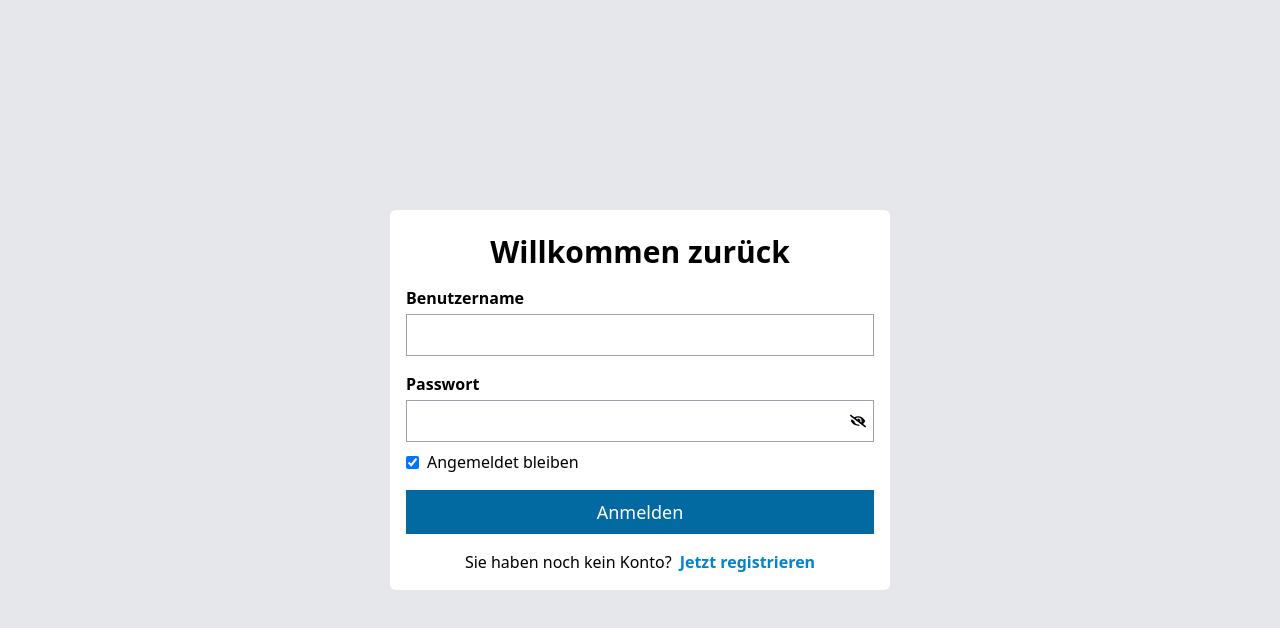
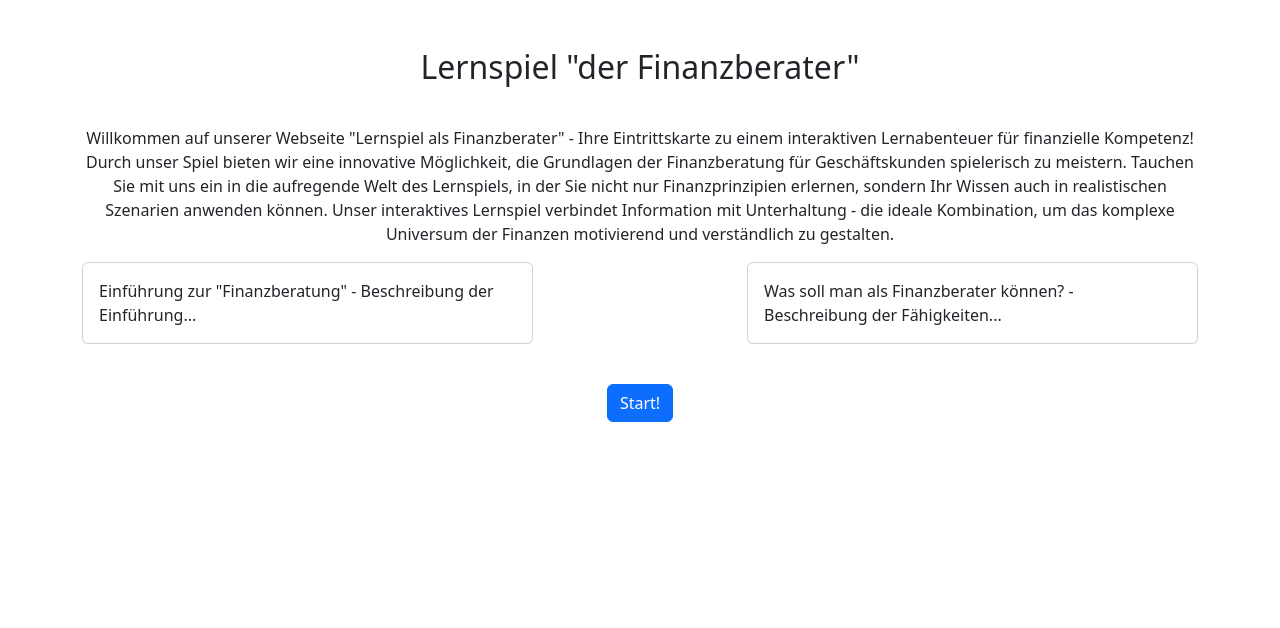
Before and after one commit to Rav425/projekt2_learnspiel_finanzberater, a React (Vite) app: page / in a window 1280 px wide. Shown: the top 628 px of the page. Built offline with nearby package versions, Linux system fonts and the light colour scheme.

Commit message:
start seite ist fertig bro

```diff
--- a/package.json
+++ b/package.json
@@ -11,6 +11,7 @@
   },
   "dependencies": {
     "autoprefixer": "^10.4.16",
+    "bootstrap": "^5.3.2",
     "postcss": "^8.4.32",
     "react": "^18.2.0",
     "react-dom": "^18.2.0",
--- a/src/App.tsx
+++ b/src/App.tsx
@@ -1,20 +1,66 @@
-// import { useState } from 'react'
-import Login from "./components/Login";
-import Signup from "./components/Signup";
-import { Routes, Route} from "react-router-dom";
+import React from 'react';
+import { useNavigate } from 'react-router-dom';
+import 'bootstrap/dist/css/bootstrap.min.css';
 
-function App() {
-  // const [count, setCount] = useState(0)
+const App: React.FC = () => {
+  const navigate = useNavigate();
+
+  const handleCardClick = (card: string) => {
+    if (card === 'Einführung') {
+      navigate('/introduction'); // Wenn die "Einführung"-Karte geklickt wird, navigieren Sie zur Einführungsseite.
+    } else {
+      console.log(`Karte ${card} wurde geklickt.`);
+      // Weitere Aktionen für andere Karten
+    }
+  };
+
 
   return (
-    <div>
-      <Routes>
-          <Route path="/" element={<Login />} />
-          <Route path="/signup" element={<Signup />} />
+    <div className="container mt-5">
+      <h2 className="text-center mb-4">Lernspiel "der Finanzberater"</h2>
+      <div className="row">
+        <div className="col-12">
+          <div className="text-center mt-3 mb-3">
+            <p>
+              Willkommen auf unserer Webseite "Lernspiel als Finanzberater" - Ihre Eintrittskarte zu einem interaktiven Lernabenteuer für finanzielle Kompetenz!
+              Durch unser Spiel bieten wir eine innovative Möglichkeit, die Grundlagen der Finanzberatung für Geschäftskunden spielerisch zu meistern.
+              Tauchen Sie mit uns ein in die aufregende Welt des Lernspiels, in der Sie nicht nur Finanzprinzipien erlernen, sondern Ihr Wissen auch in realistischen
+              Szenarien anwenden können. Unser interaktives Lernspiel verbindet Information mit Unterhaltung - die ideale Kombination, um das komplexe
+              Universum der Finanzen motivierend und verständlich zu gestalten.
+            </p>
+          </div>
+        </div>
+      </div>
+      {/* Obere Reihe für die beiden Karten */}
+      <div className="row">
+        <div className="col-md-5 mb-4">
+          <div className="card h-100" onClick={() => handleCardClick('Einführung')} style={{ cursor: 'pointer' }}>
+            <div className="card-body">
+              <p className="card-text">Einführung zur "Finanzberatung" - Beschreibung der Einführung...</p>
+            </div>
+          </div>
+        </div>
+        <div className="col-md-2"></div> {/* Dieser leere div sorgt für etwas Abstand zwischen den Karten */}
+        <div className="col-md-5 mb-4">
+          <div className="card h-100" onClick={() => handleCardClick('Fähigkeiten')} style={{ cursor: 'pointer' }}>
+            <div className="card-body">
+              <p className="card-text">Was soll man als Finanzberater können? - Beschreibung der Fähigkeiten...</p>
+            </div>
+          </div>
+        </div>
+      </div>
 
-      </Routes>
+      {/* Textbereich unter den Karten */}
+
+
+      {/* Reihe für den Start-Button */}
+      <div className="row">
+        <div className="col-12 text-center">
+          <button className="btn btn-primary mt-3" onClick={() => handleCardClick('Start')}>Start!</button>
+        </div>
+      </div>
     </div>
-  )
-}
+  );
+};
 
-export default App
+export default App;
--- /dev/null
+++ b/src/IntroductionPage.tsx
@@ -0,0 +1,41 @@
+import React from 'react';
+import { useNavigate } from 'react-router-dom';
+
+const IntroductionPage: React.FC = () => {
+  const navigate = useNavigate();
+
+  const handleBoxClick = (boxName: string) => {
+    console.log(`${boxName} Box wurde geklickt.`);
+    // Hier könnten Sie beispielsweise navigieren oder eine andere Aktion durchführen
+    // navigate(`/${boxName.toLowerCase()}`);
+  };
+
+  return (
+    <div className="container mt-5">
+      <h1>Fachkenntnisse</h1>
+      <div className="d-flex flex-wrap justify-content-between">
+        {/* Box 1 */}
+        <div className="p-3" style={{ border: '1px solid black', cursor: 'pointer' }} onClick={() => handleBoxClick('ThemaFinanzen')}>
+          <h3>Thema "Finanzen"</h3>
+        </div>
+
+        {/* Box 2 */}
+        <div className="p-3" style={{ border: '1px solid black', cursor: 'pointer' }} onClick={() => handleBoxClick('Finanzberatung')}>
+          <h3>Finanzberatung</h3>
+        </div>
+
+        {/* Box 3 */}
+        <div className="p-3" style={{ border: '1px solid black', cursor: 'pointer' }} onClick={() => handleBoxClick('WichtigeBegriffe')}>
+          <h3>Wichtige Begriffe und Definitionen</h3>
+        </div>
+
+        {/* Box 4 */}
+        <div className="p-3" style={{ border: '1px solid black', cursor: 'pointer' }} onClick={() => handleBoxClick('WiesoFinanzberatung')}>
+          <h3>Wieso Finanzberatung?</h3>
+        </div>
+      </div>
+    </div>
+  );
+};
+
+export default IntroductionPage;
--- a/src/index.css
+++ /dev/null
@@ -1,3 +0,0 @@
-@tailwind base;
-@tailwind components;
-@tailwind utilities;
--- a/src/main.tsx
+++ b/src/main.tsx
@@ -1,13 +1,16 @@
-import React from 'react'
-import ReactDOM from 'react-dom/client'
-import App from './App.tsx'
-import { BrowserRouter } from 'react-router-dom'
-import './index.css'
+import React from 'react';
+import ReactDOM from 'react-dom/client';
+import { BrowserRouter, Routes, Route } from 'react-router-dom';
+import App from './App';
+import IntroductionPage from './IntroductionPage'; // Der Importpfad sollte Ihrem Projekt entsprechen
 
-ReactDOM.createRoot(document.getElementById('root')!).render(
-  <React.StrictMode>
-    <BrowserRouter>
-      <App />
-    </BrowserRouter>
-  </React.StrictMode>,
-)
+const root = ReactDOM.createRoot(document.getElementById('root'));
+
+root.render(
+  <BrowserRouter>
+    <Routes>
+      <Route path="/" element={<App />} />
+      <Route path="/introduction" element={<IntroductionPage />} />
+    </Routes>
+  </BrowserRouter>
+);
```
Also changed, not shown: 2 other files (tests, documents, lock files or other folders).
